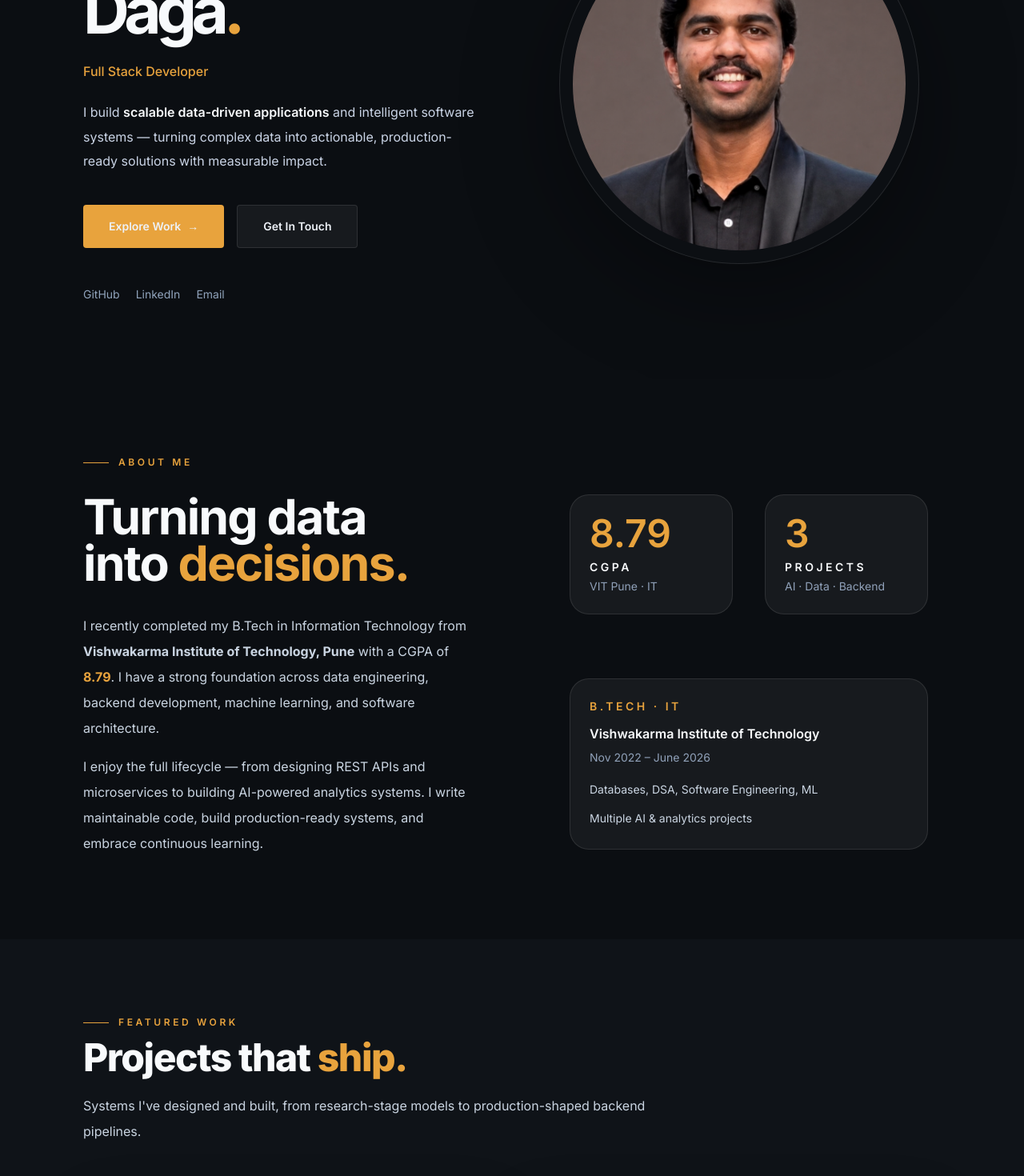
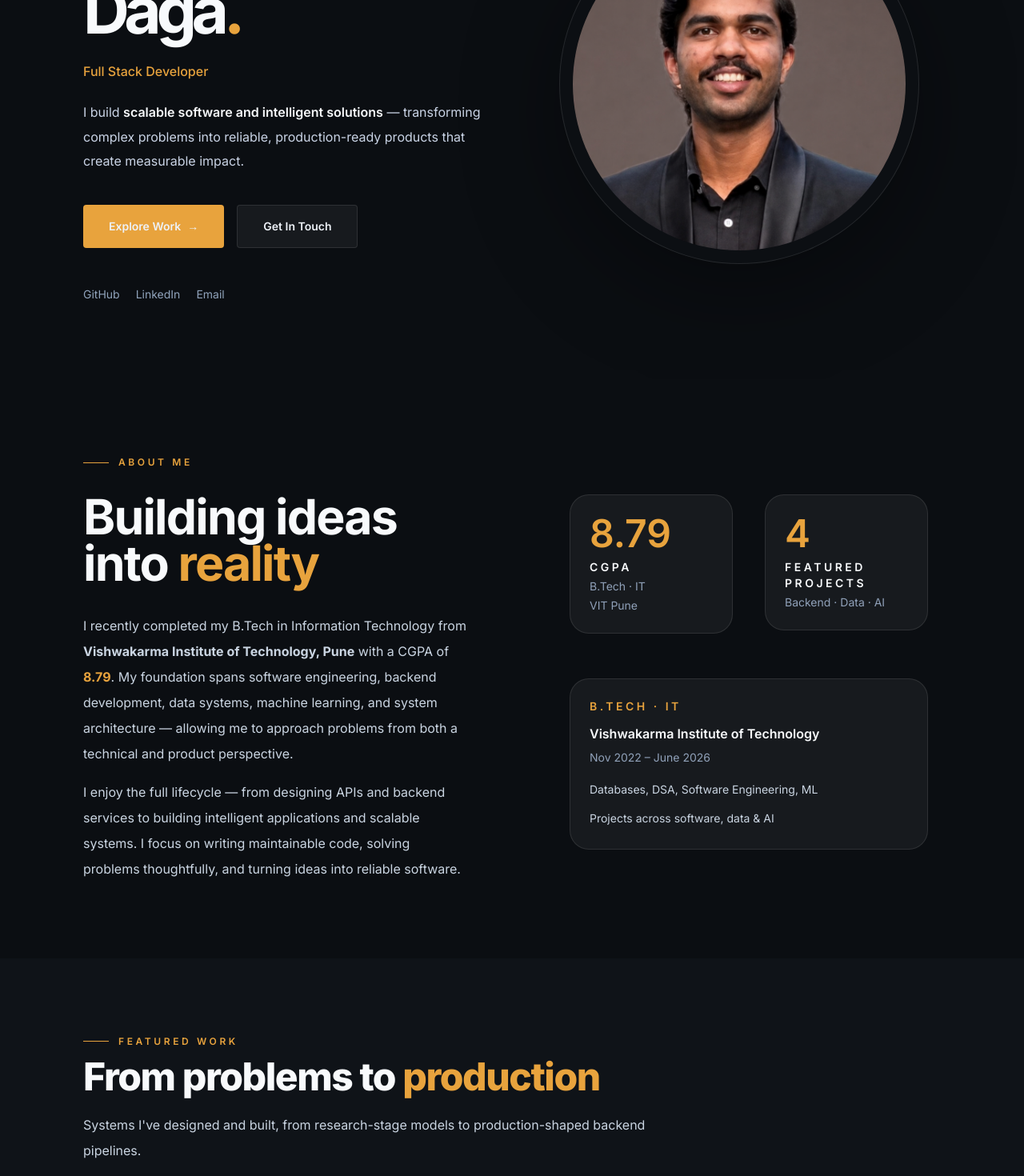
Before and after one commit to Shashank-Daga/Portfolio, a Next.js app: page / in a window 1280 px wide. Shown: the part 300-1770 px from the top of the page at 80% size. Built offline with nearby package versions, Linux system fonts and the light colour scheme.

Commit message:
Phase 2.2 Content update

```diff
--- a/src/components/sections/About.tsx
+++ b/src/components/sections/About.tsx
@@ -14,17 +14,17 @@ export default function About() {
           </div>
 
           <h2 className="max-w-3xl text-4xl font-bold leading-[0.95] tracking-[-0.03em] text-[#F8FAFC] sm:text-5xl lg:text-[3.8rem]">
-            Turning data
+            Building ideas
             <br />
-            into <span className="text-[#E8A33D]">decisions.</span>
+            into <span className="text-[#E8A33D]">reality</span>
           </h2>
 
           <div className="grid max-w-3xl gap-4 text-base leading-8 text-slate-300">
             <p>
-              I recently completed my B.Tech in Information Technology from <strong>Vishwakarma Institute of Technology, Pune</strong> with a CGPA of <strong className="text-[#E8A33D]">8.79</strong>. I have a strong foundation across data engineering, backend development, machine learning, and software architecture.
+              I recently completed my B.Tech in Information Technology from <strong>Vishwakarma Institute of Technology, Pune</strong> with a CGPA of <strong className="text-[#E8A33D]">8.79</strong>. My foundation spans software engineering, backend development, data systems, machine learning, and system architecture — allowing me to approach problems from both a technical and product perspective.
             </p>
             <p>
-              I enjoy the full lifecycle — from designing REST APIs and microservices to building AI-powered analytics systems. I write maintainable code, build production-ready systems, and embrace continuous learning.
+              I enjoy the full lifecycle — from designing APIs and backend services to building intelligent applications and scalable systems. I focus on writing maintainable code, solving problems thoughtfully, and turning ideas into reliable software.
             </p>
           </div>
 
@@ -36,13 +36,14 @@ export default function About() {
           <div className="rounded-[24px] border border-white/10 bg-white/5 p-6">
             <div className="text-4xl font-semibold text-[#E8A33D] sm:text-5xl">8.79</div>
             <div className="mt-2 text-sm font-semibold uppercase tracking-[0.25em] text-[#F8FAFC]">CGPA</div>
-            <div className="mt-1 text-sm text-slate-400">VIT Pune · IT</div>
+            <div className="mt-1 text-sm text-slate-400">B.Tech · IT</div>
+            <div className="mt-1 text-sm text-slate-400">VIT Pune</div>
           </div>
 
           <div className="rounded-[24px] border border-white/10 bg-white/5 p-6">
-            <div className="text-4xl font-semibold text-[#E8A33D] sm:text-5xl">3</div>
-            <div className="mt-2 text-sm font-semibold uppercase tracking-[0.25em] text-[#F8FAFC]">Projects</div>
-            <div className="mt-1 text-sm text-slate-400">AI · Data · Backend</div>
+            <div className="text-4xl font-semibold text-[#E8A33D] sm:text-5xl">4</div>
+            <div className="mt-2 text-sm font-semibold uppercase tracking-[0.25em] text-[#F8FAFC]">Featured Projects</div>
+            <div className="mt-1 text-sm text-slate-400">Backend · Data · AI</div>
           </div>
 
           {/* <div className="rounded-[24px] border border-white/10 bg-white/5 p-6 sm:col-start-1 sm:row-start-2">
@@ -57,7 +58,7 @@ export default function About() {
             <div className="mt-2 text-sm text-slate-400">Nov 2022 – June 2026</div>
             <ul className="mt-4 space-y-2 text-sm leading-7 text-slate-300">
               <li>Databases, DSA, Software Engineering, ML</li>
-              <li>Multiple AI & analytics projects</li>
+              <li>Projects across software, data & AI</li>
             </ul>
           </div>
 
--- a/src/components/sections/Education.tsx
+++ b/src/components/sections/Education.tsx
@@ -18,7 +18,7 @@ export function Education() {
             Education
           </div>
           <h2 className="text-4xl font-extrabold tracking-[-0.03em] text-[#F8FAFC] sm:text-5xl">
-            Academic journey.
+            Academic <span className="text-[#E8A33D]">journey</span>
           </h2>
 
         </div>
--- a/src/components/sections/Extracurricular.tsx
+++ b/src/components/sections/Extracurricular.tsx
@@ -47,7 +47,7 @@ export default function Extracurricular() {
       className="relative overflow-hidden bg-[#0C0F12] px-6 py-24 sm:px-8 lg:px-10"
     >
       {/* Subtle background glow */}
-      <div className="pointer-events-none absolute left-1/2 top-0 h-72 w-72 -translate-x-1/2 rounded-full bg-[#E8A33D]/5 blur-3xl" />
+      {/* <div className="pointer-events-none absolute left-1/2 top-0 h-72 w-72 -translate-x-1/2 rounded-full bg-[#E8A33D]/5 blur-3xl" /> */}
 
       <Container>
         {/* Header */}
@@ -59,7 +59,7 @@ export default function Extracurricular() {
 
           <h2 className="text-4xl font-extrabold tracking-[-0.04em] text-[#F8FAFC] sm:text-5xl lg:text-6xl">
             Leadership &{" "}
-            <span className="text-[#E8A33D]">recognition.</span>
+            <span className="text-[#E8A33D]">recognition</span>
           </h2>
 
           <p className="mt-5 max-w-2xl text-base leading-7 text-slate-400">
--- a/src/components/sections/Hero.tsx
+++ b/src/components/sections/Hero.tsx
@@ -26,11 +26,11 @@ export default function Hero() {
 
               <div className="flex flex-col animate-role-slider">
                 <span className="h-8 leading-8 text-base font-medium text-[#E8A33D]">
-                  Data Engineer
+                  Backend Developer
                 </span>
 
                 <span className="h-8 leading-8 text-base font-medium text-[#E8A33D]">
-                  Backend Developer
+                  Data Engineer
                 </span>
 
                 <span className="h-8 leading-8 text-base font-medium text-[#E8A33D]">
@@ -47,14 +47,19 @@ export default function Hero() {
 
                 {/* Duplicate first item for smooth looping */}
                 <span className="h-8 leading-8 text-base font-medium text-[#E8A33D]">
-                  Data Engineer
+                  Backend Developer
                 </span>
               </div>
 
             </div>
 
             <p className="mt-5 text-[1.03rem] leading-[1.9] text-[#CAD4E6] sm:text-base">
-              I build <span className="font-semibold text-[#F8FAFC]">scalable data-driven applications</span> and intelligent software systems — turning complex data into actionable, production-ready solutions with measurable impact.
+              I build{" "}
+              <span className="font-semibold text-[#F8FAFC]">
+                scalable software and intelligent solutions
+              </span>{" "}
+              — transforming complex problems into reliable, production-ready products
+              that create measurable impact.
             </p>
 
             <div className="mt-10 flex flex-wrap gap-4">
--- a/src/components/sections/Project.tsx
+++ b/src/components/sections/Project.tsx
@@ -46,7 +46,7 @@ function ProjectGrid() {
 
           <div className="max-w-3xl">
             <h2 className="text-4xl font-extrabold tracking-[-0.03em] text-[#F8FAFC] sm:text-5xl">
-              Projects that <span className="text-[#E8A33D]">ship.</span>
+              From problems to <span className="text-[#E8A33D]">production</span>
             </h2>
             <p className="mt-5 text-base leading-8 text-slate-300">
               Systems I&apos;ve designed and built, from research-stage models to production-shaped backend pipelines.
--- a/src/components/sections/Skills.tsx
+++ b/src/components/sections/Skills.tsx
@@ -21,7 +21,7 @@ export default function Skills() {
             <span className="h-px w-8 bg-[#E8A33D]" />
             Skills
           </div>
-          <h2 className="mt-4 text-4xl font-extrabold tracking-[-0.03em] text-[#F8FAFC] sm:text-5xl">Tech Stack</h2>
+          <h2 className="mt-4 text-4xl font-extrabold tracking-[-0.03em] text-[#F8FAFC] sm:text-5xl">Tech <span className="text-[#E8A33D]">Stack</span></h2>
           <p className="mt-4 max-w-2xl text-lg text-slate-400">
             The languages, frameworks, and tools I reach for when turning data into something usable.
           </p>
```
